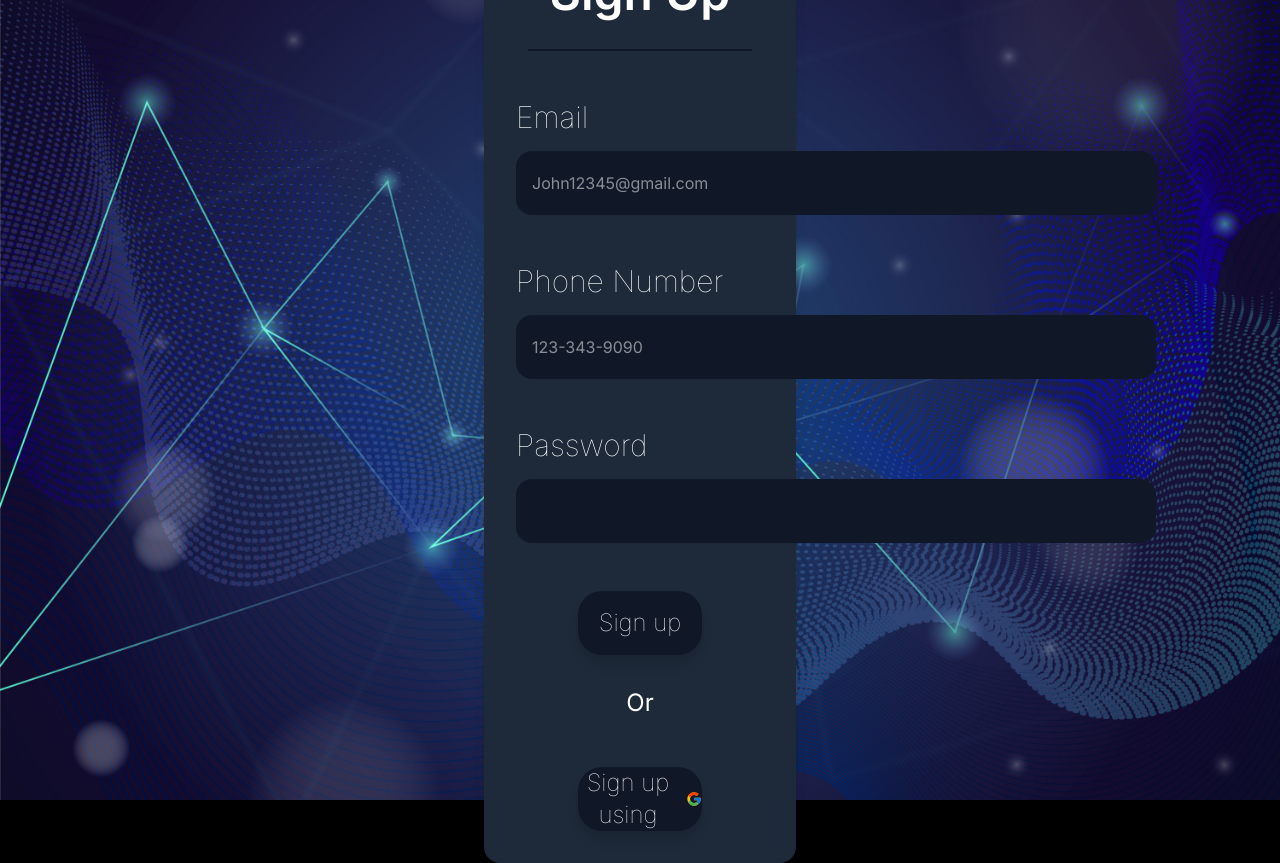
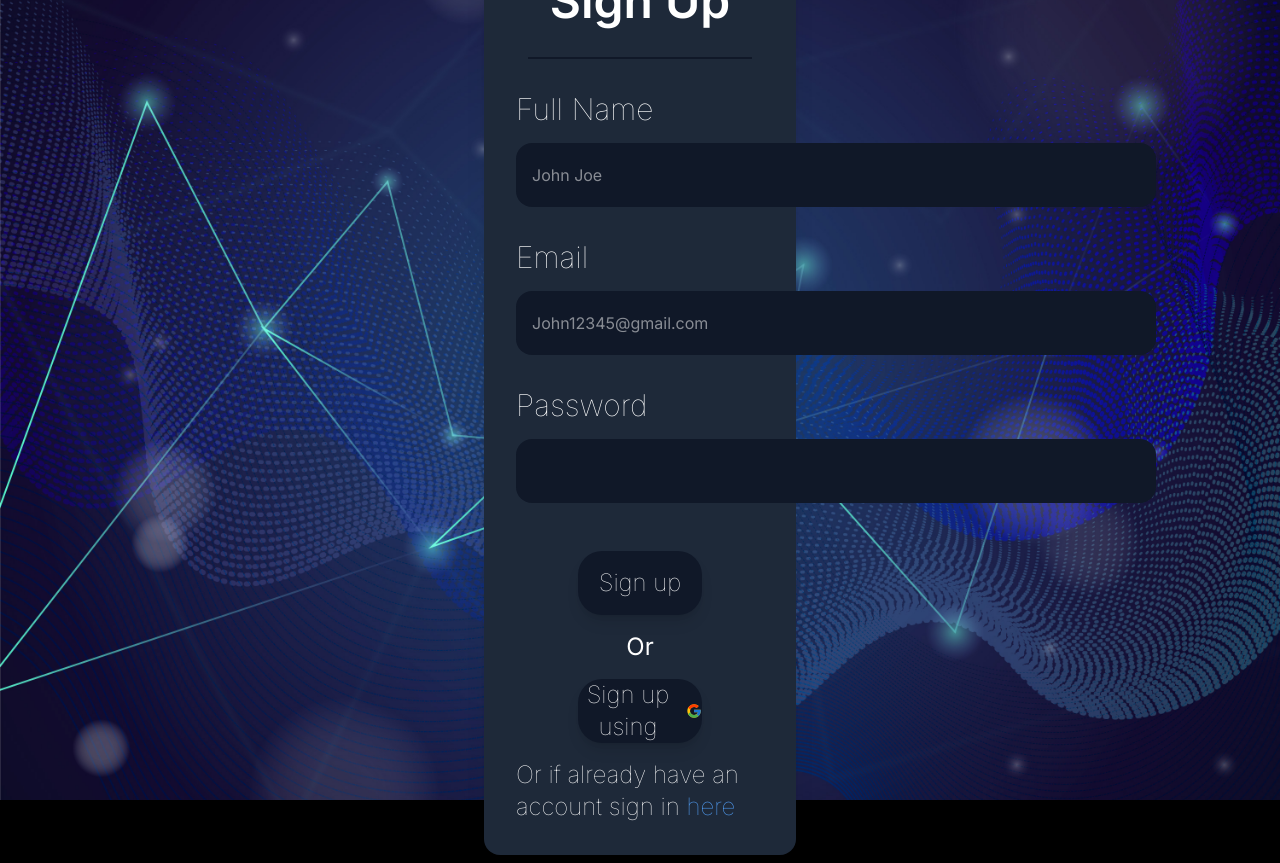
Before and after one commit to KristinAlex1/FinTracker-React-Firebase, a React (Vite) app: page /signup in a window 1280 px wide. Built offline with nearby package versions, Linux system fonts and the light colour scheme; no server answers.

Commit message:
Added setDoc function to store values

```diff
--- a/src/pages/Dashboardpage.jsx
+++ b/src/pages/Dashboardpage.jsx
@@ -1,9 +1,15 @@
-import React from 'react'
+import React from "react";
 
 const Dashboardpage = () => {
   return (
-    <div>Dashboardpage</div>
-  )
-}
+    <div className="flex items-center justify-center">
+      <div className="w-full md:w-[80%] h-auto md:h-[5rem] bg-gray-900 rounded-lg mt-[2rem] font-thin flex flex-col md:flex-row items-center justify-between px-4 md:px-6 bg-gradient-to-r from-gray-800/60 via-blue-600/30 to-gray-700/60 shadow-lg">
+        <h1 className="text-2xl md:text-3xl bg-gradient-to-r from-blue-500/50 via-white/50 to-blue-700/30 text-transparent bg-clip-text font-semibold mb-2 md:mb-0">
+          FinTrack
+        </h1>
+      </div>
+    </div>
+  );
+};
 
-export default Dashboardpage
+export default Dashboardpage;
--- a/src/pages/SignInpage.jsx
+++ b/src/pages/SignInpage.jsx
@@ -31,7 +31,7 @@ const SignInpage = () => {
   style={{ backgroundImage: `url(${background})` }}
   className="bg-cover bg-center flex justify-center items-center h-screen p-4"
 >
-  <div className="w-full md:w-[25%] min-h-[33vh] flex flex-col bg-gray-800 p-8 shadow-lg rounded-2xl">
+  <div className="w-full md:w-[25%] min-h-[33vh] flex flex-col bg-gray-800 p-8 shadow-xl rounded-2xl">
     <h1 className="text-white text-center text-4xl md:text-5xl font-semibold">
       Sign in
     </h1>
--- a/src/pages/SignUppage.jsx
+++ b/src/pages/SignUppage.jsx
@@ -1,44 +1,75 @@
 import background from "../assets/backgroundimage.jpg";
-import { getAuth, createUserWithEmailAndPassword, signInWithPopup } from "firebase/auth";
+import {  createUserWithEmailAndPassword, signInWithPopup } from "firebase/auth";
 import { useRef } from "react";
-import { useNavigate } from "react-router-dom";
-import { auth, provider } from "./firebase";
+import { Link, useNavigate } from "react-router-dom";
+import db, { auth, provider } from "./firebase";
 import { FcGoogle } from "react-icons/fc";
 import { showSuccessMessage, showErrorMessage } from "../components/toastNotifications";
+import { doc, getDoc, setDoc } from "firebase/firestore";
 
 const SignUppage = () => {
   const emailRef = useRef(null);
   const passwordRef = useRef(null);
   const navigate = useNavigate();
+  const nameRef = useRef(null)
 
-  const register = (e) => {
+  const register = async (e) => {
     e.preventDefault();
 
-    createUserWithEmailAndPassword(
-      auth,
-      emailRef.current.value,
-      passwordRef.current.value
-    )
-      .then((authUser) => {
-        showSuccessMessage("Successfully Signed in!",authUser);
-        navigate("/dashboard")
-      })
-      .catch((error) => {
+    try {
+        const email = emailRef.current.value;
+        const password = passwordRef.current.value;
+        const name = nameRef.current.value;
+
+        // Step 1: Create User in Firebase Auth
+        const userCredential = await createUserWithEmailAndPassword(auth, email, password, name);
+        const user = userCredential.user;
+
+        // Step 2: Store User Data in Firestore
+        await setDoc(doc(db, "users", user.uid), {
+          name: user.name,
+          uid: user.uid,
+          email: user.email,
+          createdAt: new Date().toISOString(),
+          photoURL: "",
+        });
+
+        // Step 3: Show Success Message & Redirect
+        showSuccessMessage("Successfully Signed Up!");
+        navigate("/dashboard");
+      } catch (error) {
         showErrorMessage(error.message);
-      });
+      }
   };
 
 
     const signInWithGoogle = async () => {
-      try {
-        const result = await signInWithPopup(auth, provider);
-        showSuccessMessage("User Signed In:", result.user);
+        try {
+            // Step 1: Sign in the user with Google
+            const result = await signInWithPopup(auth, provider);
+            const user = result.user;
 
+            // Step 2: Check if User Already Exists in Firestore
+            const userRef = doc(db, "users", user.uid);
+            const userSnap = await getDoc(userRef);
 
-        navigate("/dashboard");
-      } catch (error) {
-        showErrorMessage("Google Sign-In Error:", error.message);
-      }
+            if (!userSnap.exists()) {
+              // Step 3: If User is New, Store Data in Firestore
+              await setDoc(userRef, {
+                uid: user.uid,
+                name: user.displayName,
+                email: user.email,
+                profilePic: user.photoURL,
+                createdAt: new Date().toISOString(),
+              });
+            }
+
+            // Step 4: Show Success Message & Redirect
+            showSuccessMessage("Successfully Signed In with Google!");
+            navigate("/dashboard");
+          } catch (error) {
+            showErrorMessage(error.message);
+          }
     };
 
 
@@ -47,13 +78,25 @@ const SignUppage = () => {
     style={{ backgroundImage: `url(${background})` }}
     className="bg-cover bg-center flex justify-center items-center h-screen p-4"
   >
-    <div className="w-full md:w-[25%] min-h-[55vh] flex flex-col bg-gray-800 p-8 shadow-lg rounded-2xl">
+    <div className="w-full md:w-[25%] min-h-[55vh] flex flex-col bg-gray-800 p-8 shadow-xl rounded-2xl">
       <h1 className="text-white text-center text-4xl md:text-5xl font-semibold">
         Sign Up
       </h1>
       <div className="w-[90%] h-[0.1rem] bg-gray-900 mx-auto mt-6 md:mt-8"></div>
 
-      <div className="flex mt-6 md:mt-[3rem] flex-col">
+      <div className="flex mt-6 md:mt-[2rem] flex-col">
+        <label className="text-2xl md:text-3xl mb-2 md:mb-[1rem] font-thin">
+          Full Name
+        </label>
+        <input
+          ref={nameRef}
+          type="email"
+          className="bg-gray-900 h-[3.5rem] md:h-[4rem] w-full md:w-[40rem] rounded-2xl px-4 text-white"
+          placeholder="John Joe"
+        />
+      </div>
+
+      <div className="flex mt-6 md:mt-[2rem] flex-col">
         <label className="text-2xl md:text-3xl mb-2 md:mb-[1rem] font-thin">
           Email
         </label>
@@ -65,17 +108,9 @@ const SignUppage = () => {
         />
       </div>
 
-      <div className="flex mt-6 md:mt-[3rem] flex-col">
-        <label className="text-2xl md:text-3xl mb-2 md:mb-[1rem] font-thin">
-          Phone Number
-        </label>
-        <input
-          className="bg-gray-900 h-[3.5rem] md:h-[4rem] w-full md:w-[40rem] rounded-2xl px-4 text-white"
-          placeholder="123-343-9090"
-        />
-      </div>
 
-      <div className="flex mt-6 md:mt-[3rem] flex-col">
+
+      <div className="flex mt-6 md:mt-[2rem] flex-col">
         <label className="text-2xl md:text-3xl mb-2 md:mb-[1rem] font-thin">
           Password
         </label>
@@ -93,14 +128,15 @@ const SignUppage = () => {
         Sign up
       </button>
 
-      <h1 className="text-2xl mt-[2rem] self-center">Or</h1>
+      <h1 className="text-2xl mt-[1rem] self-center">Or</h1>
 
       <button
         onClick={signInWithGoogle}
-        className="flex items-center justify-center gap-[0.5rem] w-full md:w-[50%] h-[3.5rem] md:h-[4rem] self-center bg-gray-900 mt-6 md:mt-[3rem] font-thin text-2xl rounded-3xl shadow-lg hover:bg-blue-900 duration-300 text-white"
+        className="flex items-center justify-center gap-[0.5rem] w-full md:w-[50%] h-[3.5rem] md:h-[4rem] self-center bg-gray-900 mt-6 md:mt-[1rem] font-thin text-2xl rounded-3xl shadow-lg hover:bg-blue-900 duration-300 text-white"
       >
         Sign up using <FcGoogle />
       </button>
+      <h1 className="text-2xl mt-[1rem] self-center font-thin"> Or if already have an account sign in <Link className="text-blue-400" to='/signin'>here</Link></h1>
     </div>
   </div>
 
```
